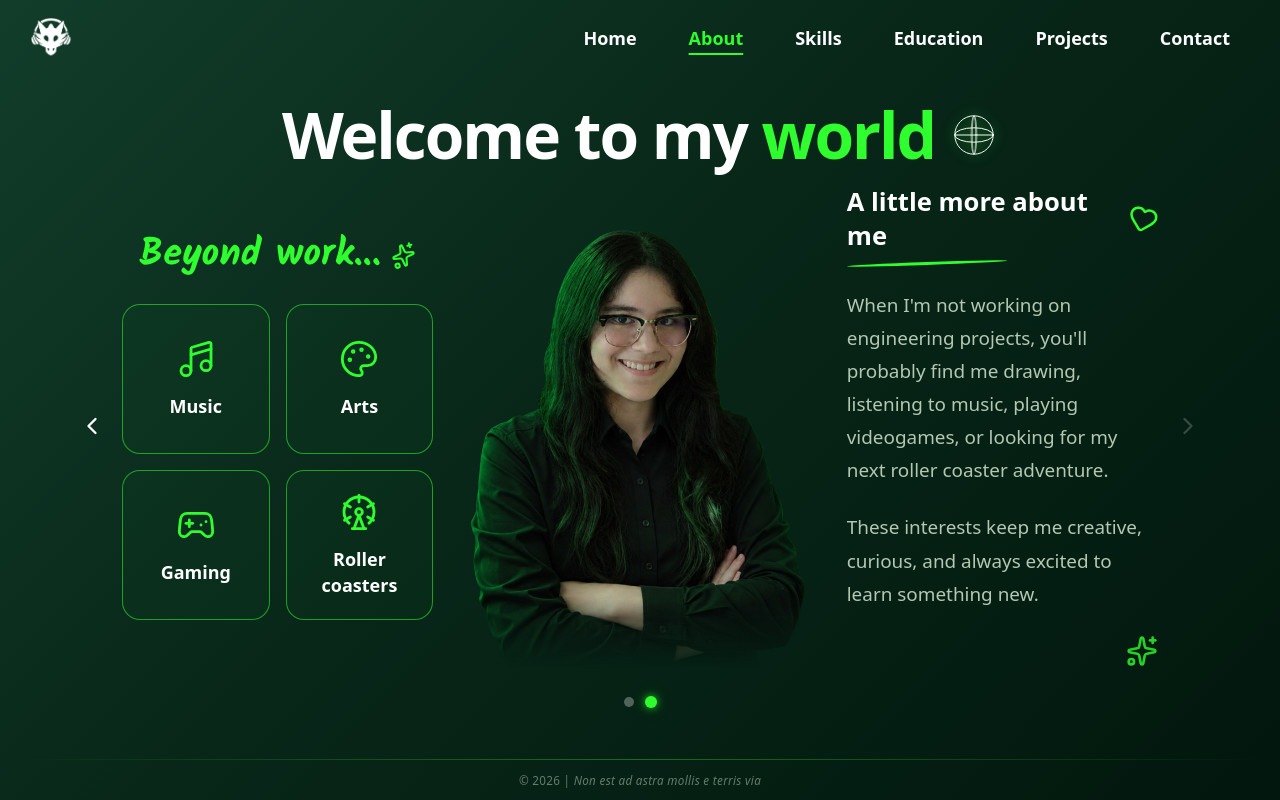
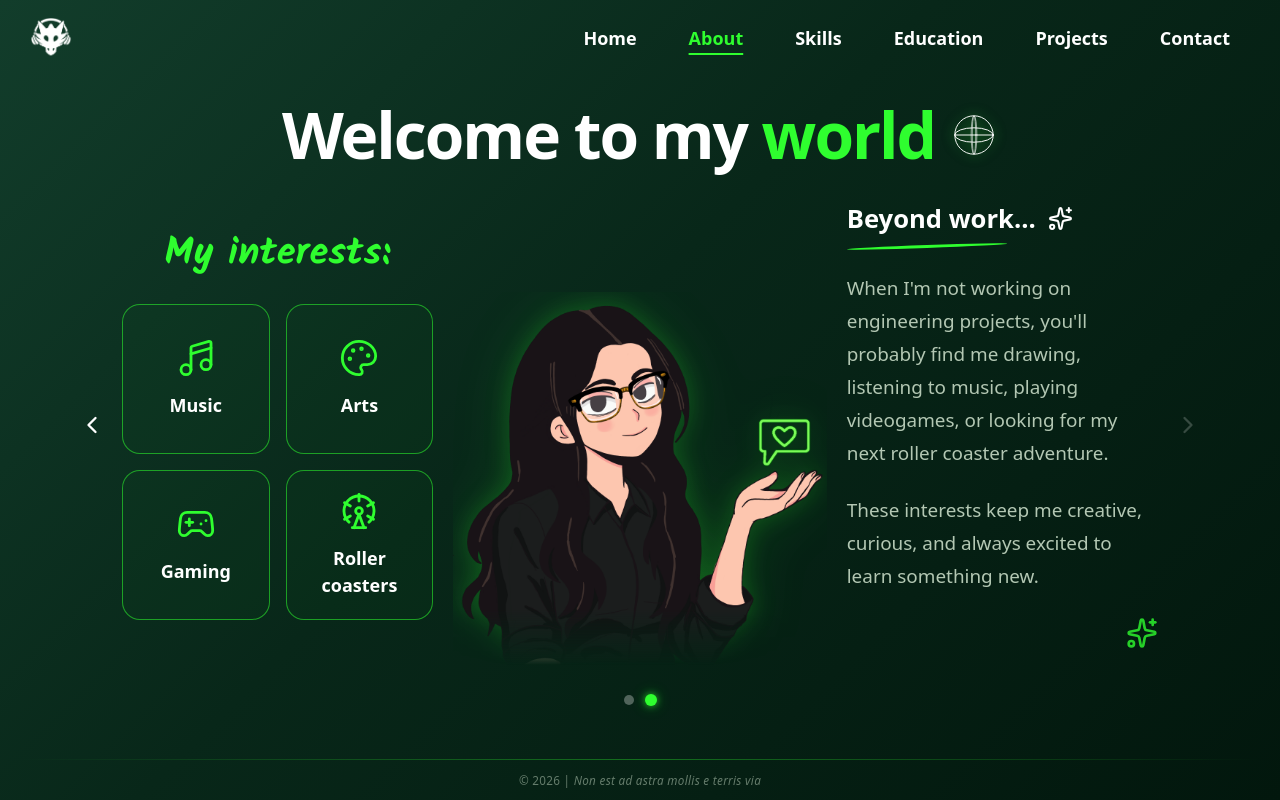
Before and after one commit to kaudrawmich/julys-portfolio, a React (Vite) app: page /about in a window 1280 px wide. Both pictures are taken after a click on the button 1188 px from the left and 507 px from the top of the page. Built offline with nearby package versions, Linux system fonts and the light colour scheme.

Commit message:
added new animation for the section

```diff
--- a/src/Pages/About.css
+++ b/src/Pages/About.css
@@ -347,12 +347,22 @@ About.css: About page styles
     object-fit: contain;
     object-position: bottom;
 
+    /* Soft emerald glow */
+    filter:
+        drop-shadow(0 0 12px rgba(47, 254, 47, 0.20))
+        drop-shadow(0 0 28px rgba(47, 254, 47, 0.12));
+
+    /* Fade bottom into background */
     mask-image: linear-gradient(
         to bottom,
         black 0%,
         black 85%,
         transparent 100%
     );
+
+    transition:
+        filter 0.35s ease,
+        transform 0.35s ease;
 }
 
 /* Right: Personal description */
--- a/src/Pages/About.jsx
+++ b/src/Pages/About.jsx
@@ -7,6 +7,7 @@ import { SixteenthNotes, Gamepad2, FerrisWheel, Palette, ChevronLeft, ChevronRig
 import { Button } from '../Components/Button.jsx'
 import { GlobeIcon } from '../Components/GlobeIcon.jsx'
 import me from '../assets/me.png'
+import julysanimation from '../assets/julysanimation.png'
 import './About.css'
 
 
@@ -130,8 +131,7 @@ export function About() {
                             {/* Personal interests */}
                             <div className="about-beyond-interests">
                                 <h2 className="about-beyond-title">
-                                        Beyond work...
-                                        <Sparkles size={25} />
+                                    My interests:
                                 </h2>
 
                                 <div className="about-interests-grid">
@@ -159,14 +159,14 @@ export function About() {
 
                             {/* Personal illustration */}
                             <div className="about-beyond-image">
-                                <img src={me} alt="Julia's picture"/>
+                                <img src={julysanimation} alt="Julia's animated character"/>
                             </div>
 
                             {/*Short description */}
                             <div className="about-beyond-content">
                                 <h2 className="about-beyond-subtitle">
-                                    A little more about me
-                                    <Heart className="about-heart" size={30} />
+                                    Beyond work...
+                                    <Sparkles size={25} />
                                 </h2>
 
                                  <div className="about-beyond-underline" />
```
Also changed, not shown: src/assets/julysanimation.png (added).
